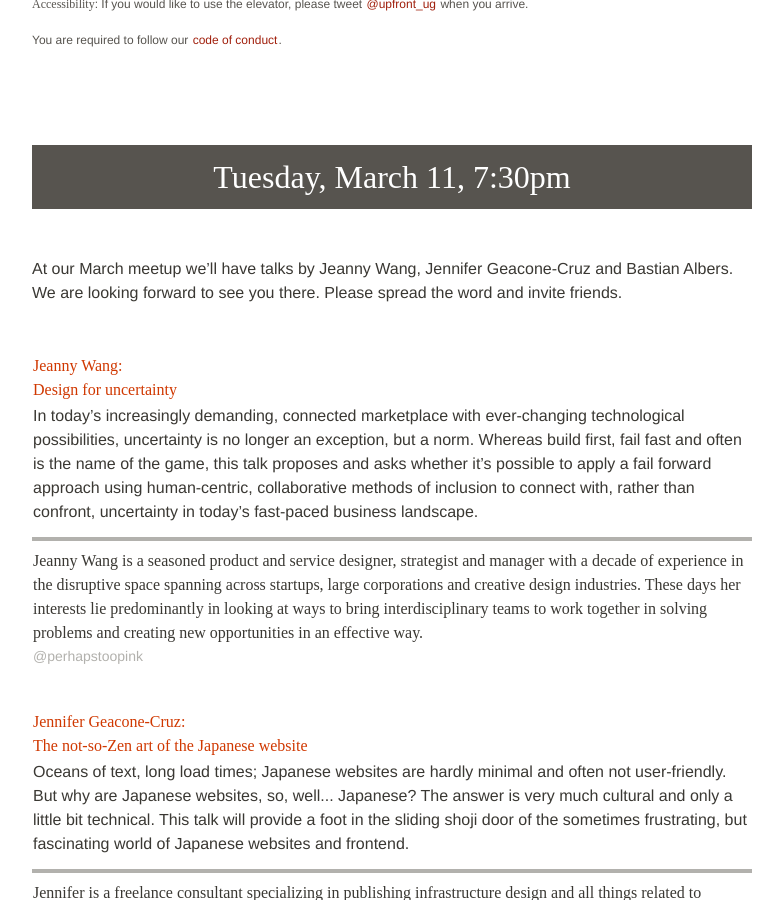
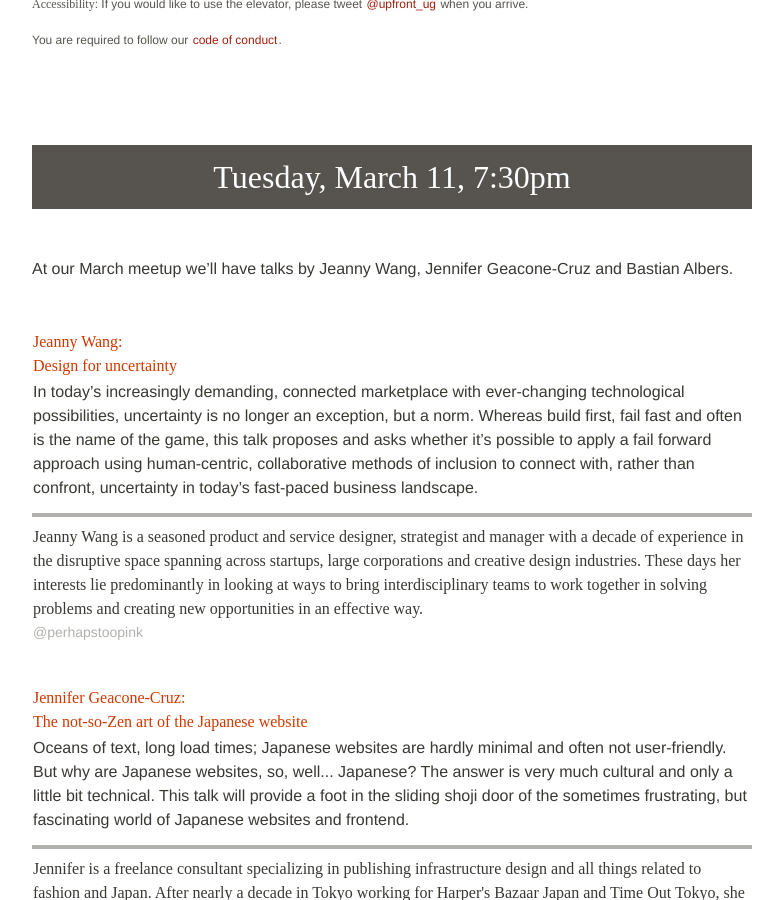
Before and after one commit to upfrontug/upfrontug.github.io, a Jekyll site: the page built from index.html, in a window 1280 px wide and 900 px high, scrolled down 837 px. Shown: the whole window, without its empty margins (248-1031 px from the left). Built offline with Jekyll 4.4.1, drawn with Linux system fonts in a browser that asks for light colours; nearby versions of some CDN libraries; comment, search, counter and statistics services are not loaded; a style sheet for code colours, icons or effects is not loaded.

Commit message:
update text on March meetup.

```diff
--- a/_posts/2014-3-11-meetup.html
+++ b/_posts/2014-3-11-meetup.html
@@ -2,7 +2,7 @@
   meetup_time: 7:30pm
 ---
 <p>
- At our March meetup we’ll have talks by Jeanny Wang, Jennifer Geacone-Cruz and Bastian Albers. We are looking forward to see you there. Please spread the word and invite friends.
+ At our March meetup we’ll have talks by Jeanny Wang, Jennifer Geacone-Cruz and Bastian Albers.
 </p>
 <ul class="talks">
   <li>
```
